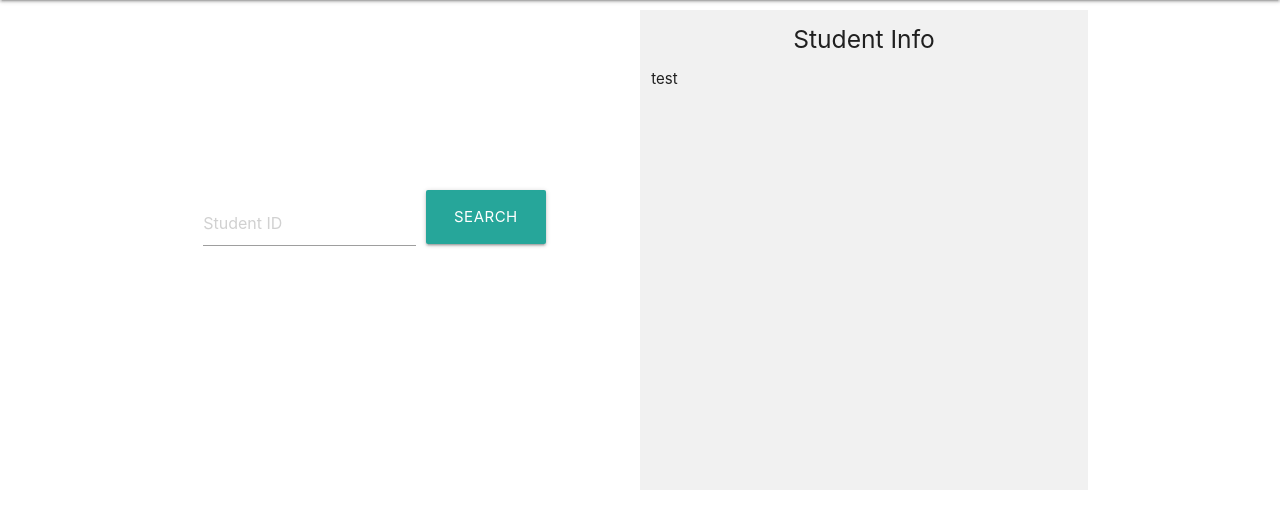
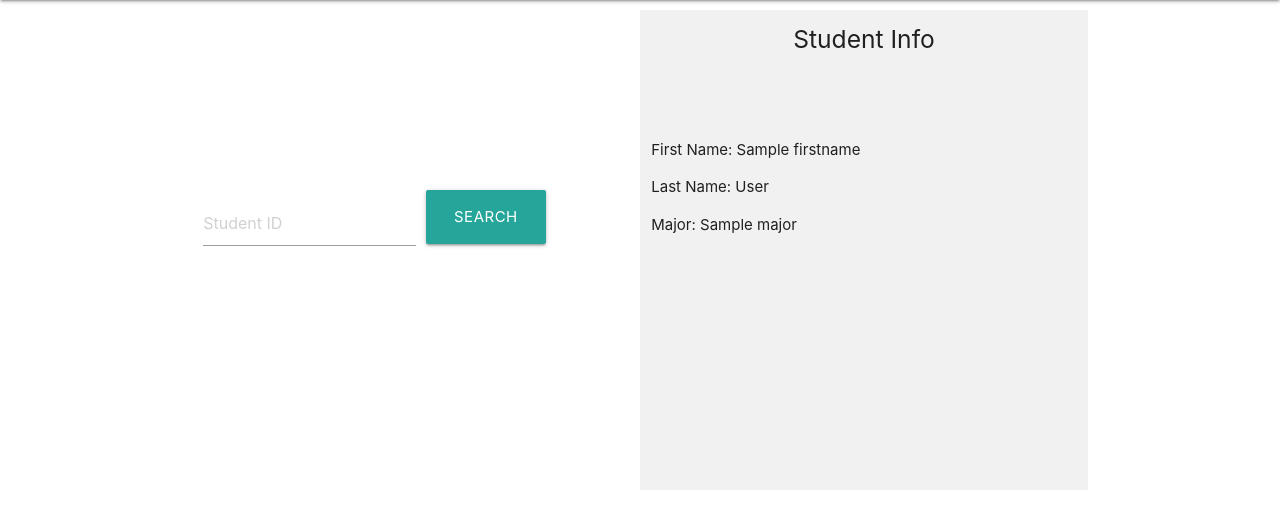
Before and after one commit to quanafoon/studentConductTracker, a Flask app: template App/templates/search.html in a window 1280 px wide. Shown: the part 64-593 px from the top of the page. Run offline with Flask 3, Linux system fonts and the light colour scheme; the template is opened without the code that fills it: most values are stand-ins (such as "Sample title", 1, 10 or a date in 2020).

Commit message:
displaying info

```diff
--- a/App/templates/search.html
+++ b/App/templates/search.html
@@ -18,7 +18,9 @@
       <section class="col s12 m6" style="margin-top: 10px; background-color: #f1f1f1; height:480px">
          <h5 style="text-align: center;">Student Info</h5>
          {% if student %}
-            <p> test <p>
+            <p style="margin-top:20%"> First Name: {{student.firstname}}</p>
+            <p> Last Name: {{student.lastname}}</p>
+            <p> Major: {{student.major}}</p>
          {% endif %}
       </section>
    </div>
```
